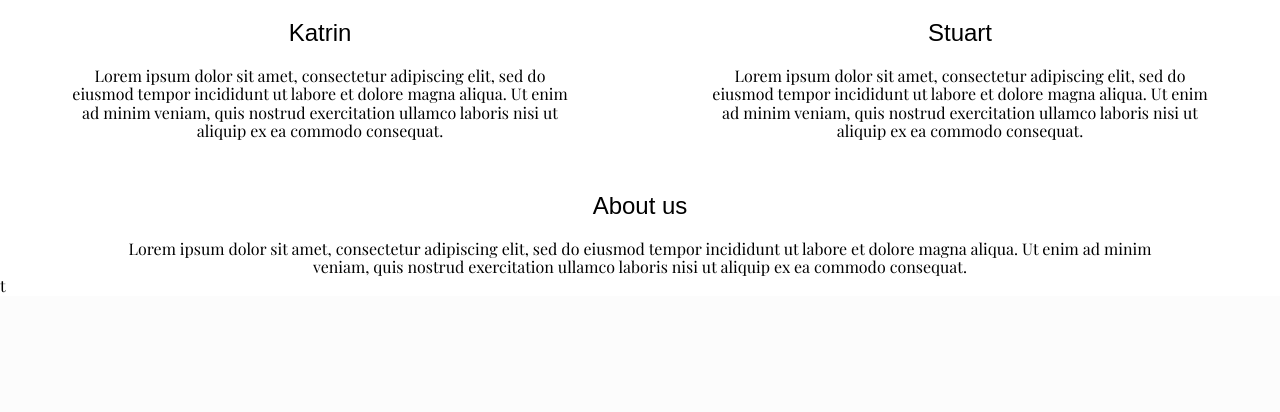
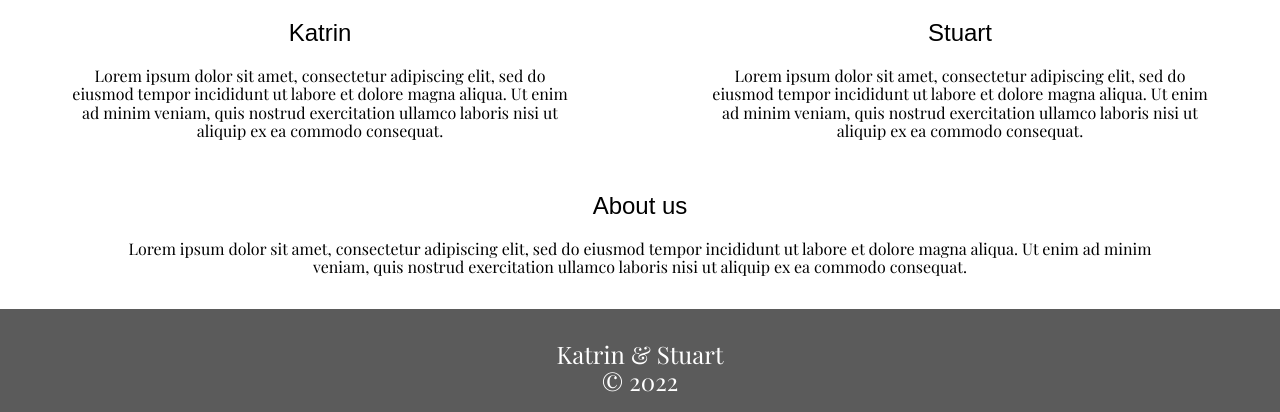
Before and after one commit to solpyro/wedding, a PHP site: page / in a window 1280 px wide. Shown: the part 715-1127 px from the top of the page. Before the commit the page ends 1008 px from the top, so only its background shows below. Run offline with PHP 8.4, Linux system fonts and the light colour scheme; some libraries are stand-ins or nearby versions; some web fonts are replaced.

Commit message:
Add a simple footer

```diff
--- /dev/null
+++ b/css/footer.css
@@ -0,0 +1,8 @@
+.footer {
+    background-color: var(--panel-background);
+    color: var(--main-background);
+    text-align: center;
+    margin-top: 2rem;
+    padding: 2rem 0 1rem;
+    font-size: 1.5rem;
+}
--- a/css/main.css
+++ b/css/main.css
@@ -5,6 +5,7 @@
 @import url("banner.css");
 @import url("countdown.css");
 @import url("about-me.css");
+@import url("footer.css");
 
 body {
     /* overflow: hidden; */
--- a/index.html
+++ b/index.html
@@ -83,6 +83,10 @@
 		<div style="font-family:var(--cursive);font-size:3em">Katrin Stuart Lorem ipsum dolor sit amet, consectetur adipiscing elit,</div>
 		<div style="font-family:var(--serif);font-size:2em">Katrin Stuart sed do eiusmod tempor incididunt ut labore et dolore magna aliqua. Ut enim ad minim veniam, quis nostrud exercitation ullamco laboris nisi ut aliquip ex ea commodo consequat.</div>
 		<div style="font-family:var(--sans-serif);font-size: 2em;">Katrin Stuart Lorem ipsum dolor sit amet, consectetur adipiscing elit, sed do eiusmod tempor incididunt ut labore et dolore magna aliqua. Ut enim ad minim veniam, quis nostrud exercitation ullamco laboris nisi ut aliquip ex ea commodo consequat.</div> -->
-t	</body>
+
+		<div class="footer">
+			Katrin & Stuart<br />
+			&copy; 2022
+		</div>
 	</body>
 </html>
```
